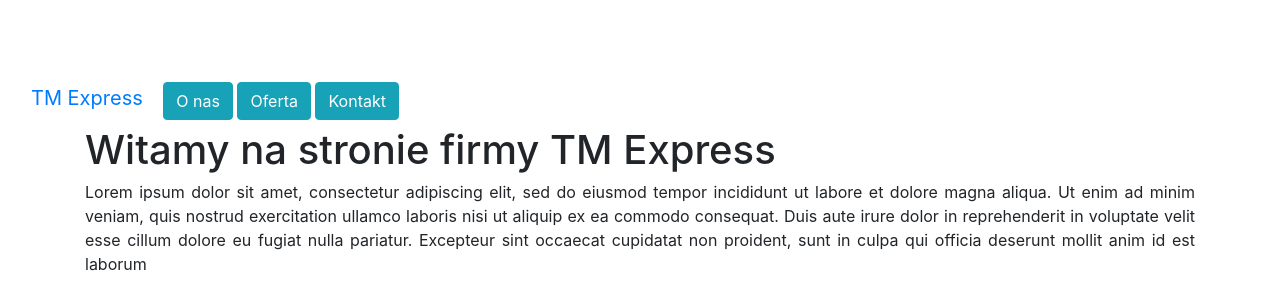
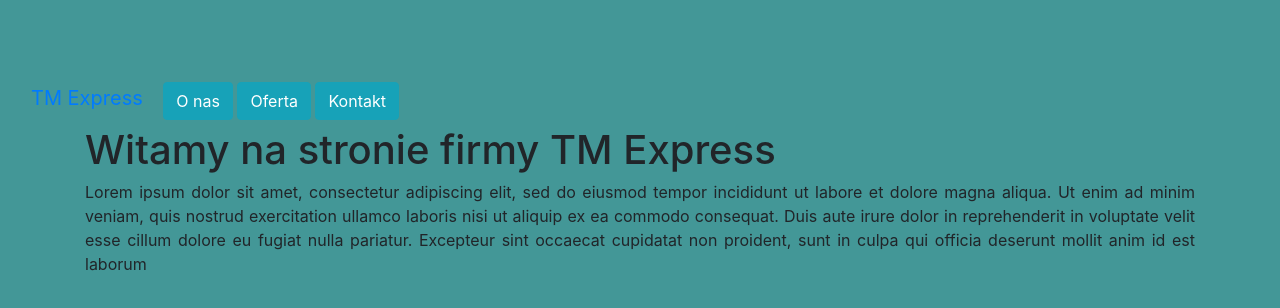
Before and after one commit to elmacio/TMExpress, a plain HTML site: page index.html in a window 1280 px wide. Drawn offline with nearby package versions, Linux system fonts and the light colour scheme.

Commit message:
background test

```diff
--- a/css/main.css
+++ b/css/main.css
@@ -1,3 +1,4 @@
 body {
     padding-top: 70px;
+    background-color: rgb(67, 151, 151);
 }
```
